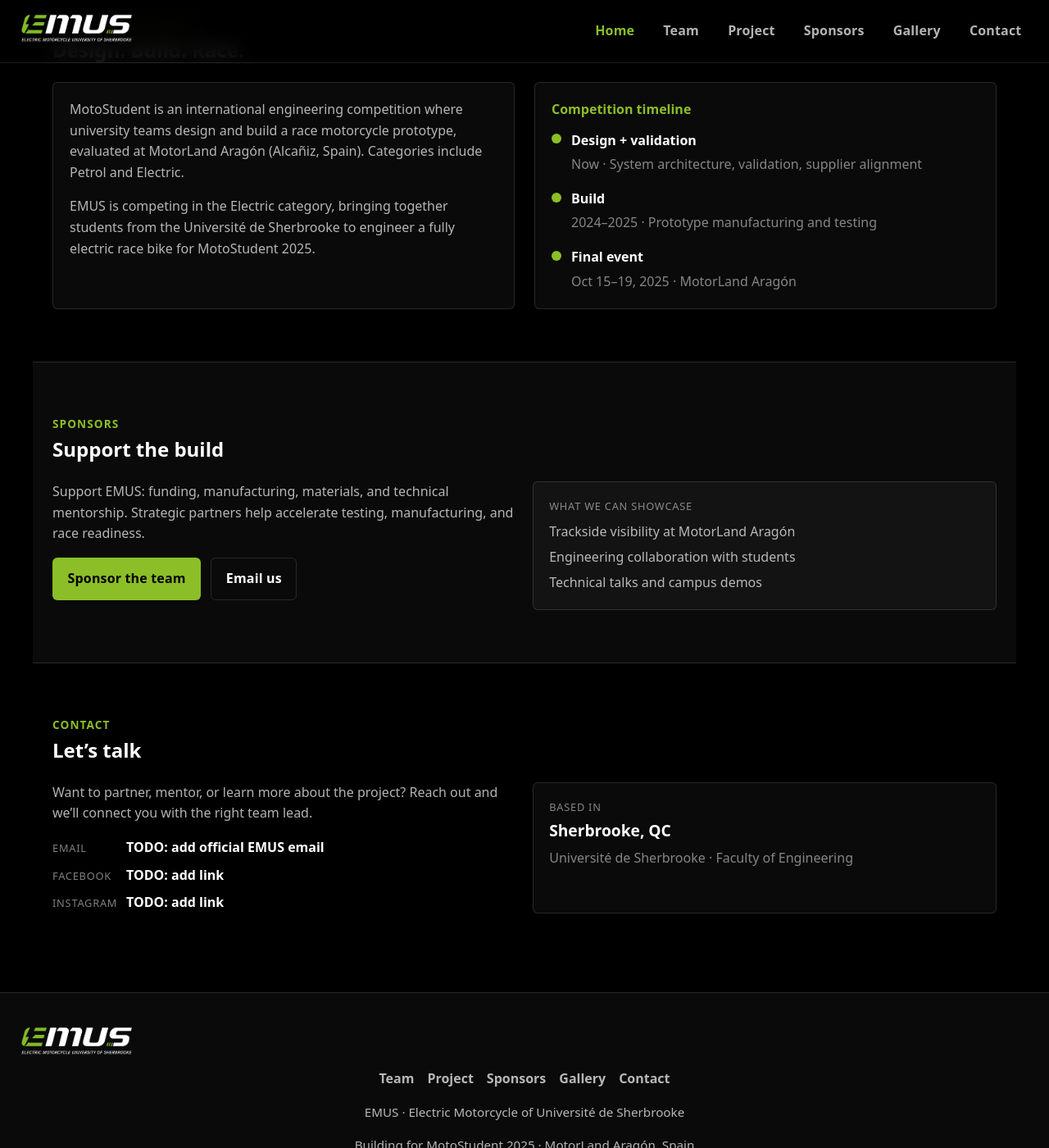
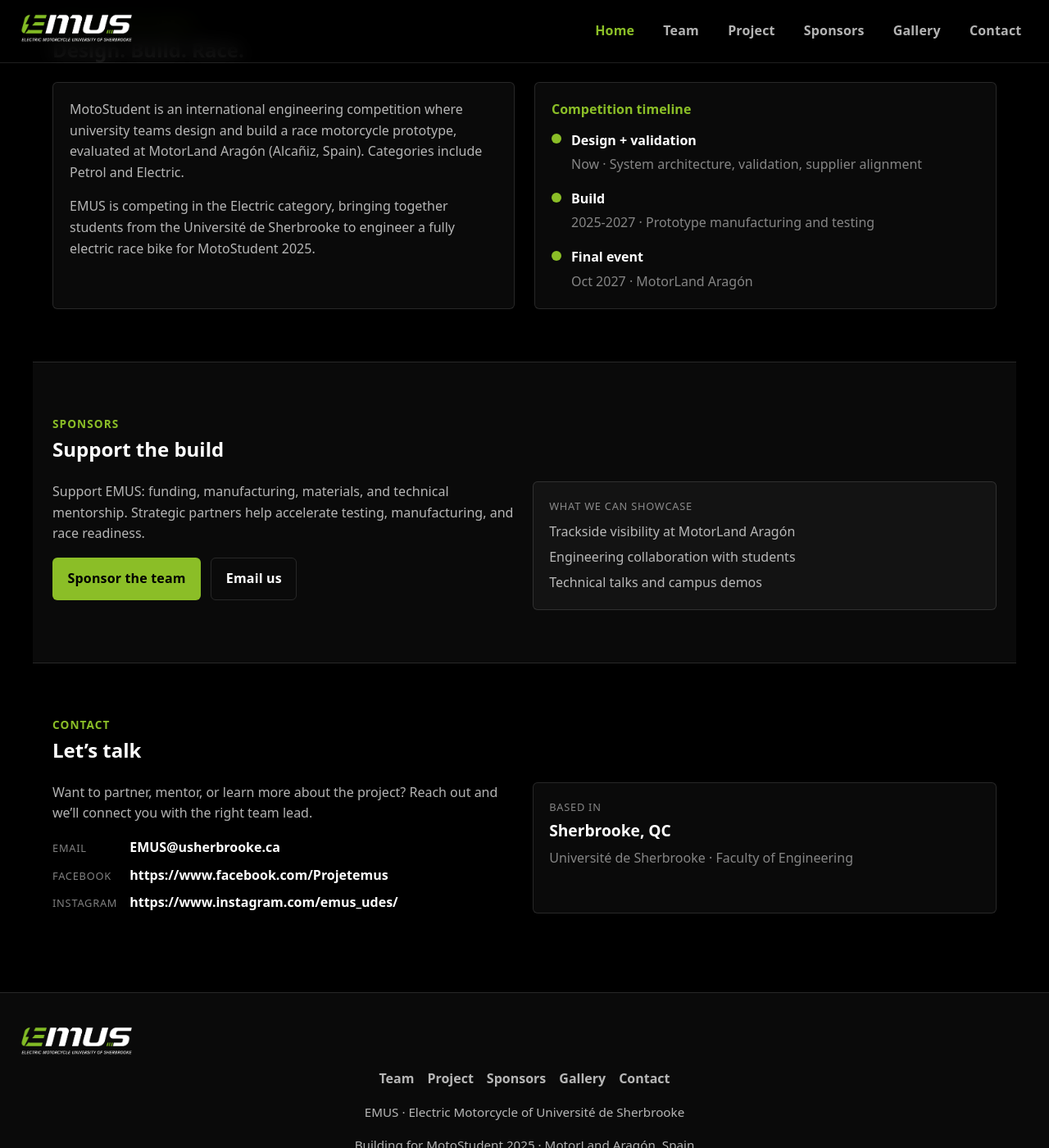
Before and after one commit to EMUS-MotoStudentUdeS/emus_website, a Jekyll site: the page built from index.html, in a window 1280 px wide and 1400 px high, scrolled down 969 px. Shown: the whole window at 82% size. Built offline with Jekyll 4.4.1, drawn with Linux system fonts in a browser that asks for light colours; some of the changed text lies outside the part shown.

Commit message:
Contact et date de la compé

```diff
--- /dev/null
+++ b/_data/contact.yml
@@ -0,0 +1,3 @@
+email: "EMUS@usherbrooke.ca"
+facebook: "https://www.facebook.com/Projetemus"
+instagram: "https://www.instagram.com/emus_udes/"
--- a/index.html
+++ b/index.html
@@ -18,7 +18,7 @@
         </div>
         <div class="hero__fact">
           <span class="fact-label">Next race</span>
-          <span class="fact-value">MotorLand Aragón · Oct 15–19, 2025</span>
+          <span class="fact-value">MotorLand Aragón · Oct 2027</span>
         </div>
       </div>
       <div class="hero__visual" aria-hidden="true">
@@ -34,12 +34,12 @@
     <section class="section" id="facts" aria-labelledby="facts-title">
       <div class="section-heading">
         <p class="section-kicker">Quick facts</p>
-        <h2 id="facts-title">Race-ready in 2025</h2>
+        <h2 id="facts-title">Race-ready in 2027</h2>
       </div>
       <div class="fact-grid">
         <article class="fact-card">
           <p class="fact-card-label">Final event</p>
-          <p class="fact-card-value">Oct 15–19, 2025</p>
+          <p class="fact-card-value">Oct 2027</p>
           <p class="fact-card-note">MotorLand Aragón, Alcañiz (Spain)</p>
         </article>
         <article class="fact-card">
@@ -83,14 +83,14 @@
               <span class="timeline-dot"></span>
               <div>
                 <p class="timeline-title">Build</p>
-                <p class="timeline-note">2024–2025 · Prototype manufacturing and testing</p>
+                <p class="timeline-note">2025-2027 · Prototype manufacturing and testing</p>
               </div>
             </li>
             <li>
               <span class="timeline-dot"></span>
               <div>
                 <p class="timeline-title">Final event</p>
-                <p class="timeline-note">Oct 15–19, 2025 · MotorLand Aragón</p>
+                <p class="timeline-note">Oct 2027 · MotorLand Aragón</p>
               </div>
             </li>
           </ul>
@@ -124,6 +124,7 @@
       </div>
     </section>
 
+    {% assign contact = site.data.contact %}
     <section class="section" id="contact" aria-labelledby="contact-title">
       <div class="section-heading">
         <p class="section-kicker">Contact</p>
@@ -133,9 +134,18 @@
         <div>
           <p>Want to partner, mentor, or learn more about the project? Reach out and we’ll connect you with the right team lead.</p>
           <ul class="contact-list">
-            <li><span class="contact-label">Email</span><span class="contact-value">TODO: add official EMUS email</span></li>
-            <li><span class="contact-label">Facebook</span><span class="contact-value">TODO: add link</span></li>
-            <li><span class="contact-label">Instagram</span><span class="contact-value">TODO: add link</span></li>
+            <li>
+              <span class="contact-label">Email</span>
+              <span class="contact-value"><a href="mailto:{{ contact.email }}">{{ contact.email }}</a></span>
+            </li>
+            <li>
+              <span class="contact-label">Facebook</span>
+              <span class="contact-value"><a href="{{ contact.facebook }}" target="_blank" rel="noreferrer">{{ contact.facebook }}</a></span>
+            </li>
+            <li>
+              <span class="contact-label">Instagram</span>
+              <span class="contact-value"><a href="{{ contact.instagram }}" target="_blank" rel="noreferrer">{{ contact.instagram }}</a></span>
+            </li>
           </ul>
         </div>
         <div class="contact-card" aria-hidden="true">
```
Also changed, not shown: CONTENT.md (+2 -2 lines), contact.html (+6 -5 lines), 4 other files.
